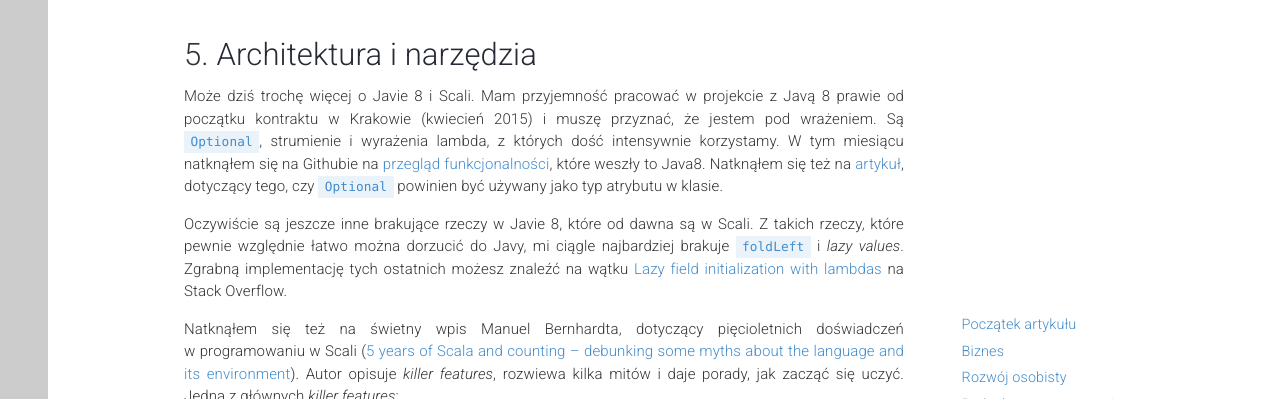
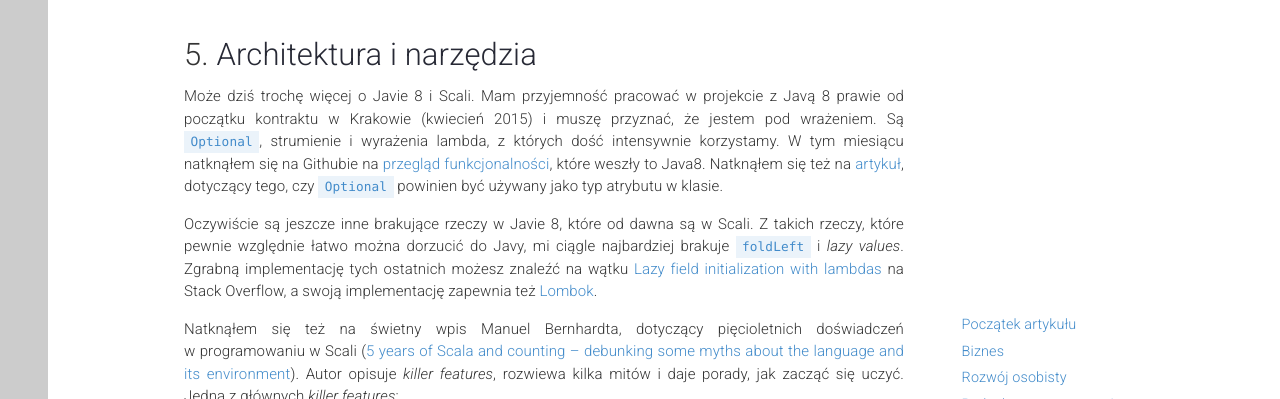
Before and after one commit to dzikowski/dzikowski.github.io, a Jekyll site: the page built from _posts/2015-11-30-listopad.md, in a window 1280 px wide and 900 px high, scrolled down 2706 px, cut to the strip 0-399 px from the top of the window. Built offline with Jekyll 4.4.1, drawn with Linux system fonts in a browser that asks for light colours; nearby versions of some CDN libraries.

Commit message:
add example with lombok

````diff
--- a/_posts/2015-11-30-listopad.md
+++ b/_posts/2015-11-30-listopad.md
@@ -65,7 +65,7 @@ Architektura i narzędzia
 
 Może dziś trochę więcej o Javie 8 i Scali. Mam przyjemność pracować w projekcie z Javą 8 prawie od początku kontraktu w Krakowie (kwiecień 2015) i muszę przyznać, że jestem pod wrażeniem. Są ```Optional```, strumienie i wyrażenia lambda, z których dość intensywnie korzystamy. W tym miesiącu natknąłem się na Githubie na [przegląd funkcjonalności](https://github.com/winterbe/java8-tutorial), które weszły to Java8. Natknąłem się też na [artykuł](http://blog.joda.org/2015/08/java-se-8-optional-pragmatic-approach.html), dotyczący tego, czy ```Optional``` powinien być używany jako typ atrybutu w klasie.
 
-Oczywiście są jeszcze inne brakujące rzeczy w Javie 8, które od dawna są w Scali. Z takich rzeczy, które pewnie względnie łatwo można dorzucić do Javy, mi ciągle najbardziej brakuje `foldLeft` i _lazy values_. Zgrabną implementację tych ostatnich możesz znaleźć na wątku [Lazy field initialization with lambdas](http://stackoverflow.com/questions/29132884/lazy-field-initialization-with-lambdas) na Stack Overflow.
+Oczywiście są jeszcze inne brakujące rzeczy w Javie 8, które od dawna są w Scali. Z takich rzeczy, które pewnie względnie łatwo można dorzucić do Javy, mi ciągle najbardziej brakuje `foldLeft` i _lazy values_. Zgrabną implementację tych ostatnich możesz znaleźć na wątku [Lazy field initialization with lambdas](http://stackoverflow.com/questions/29132884/lazy-field-initialization-with-lambdas) na Stack Overflow, a swoją implementację zapewnia też [Lombok](https://projectlombok.org/features/GetterLazy.html).
 
 Natknąłem się też na świetny wpis Manuel Bernhardta, dotyczący pięcioletnich doświadczeń w programowaniu w Scali ([5 years of Scala and counting – debunking some myths about the language and its environment](http://manuel.bernhardt.io/2015/11/13/5-years-of-scala-and-counting-debunking-some-myths-about-the-language-and-its-environment/)). Autor opisuje _killer features_, rozwiewa kilka mitów i daje porady, jak zacząć się uczyć. Jedna z głównych _killer features_:
 
````
